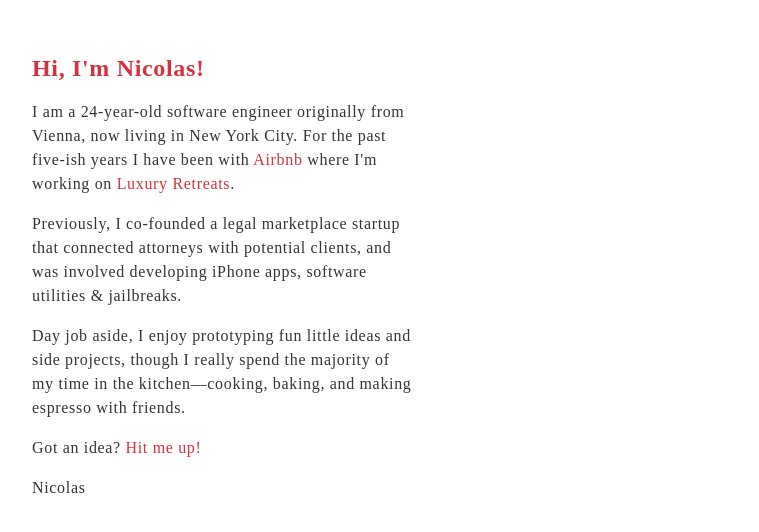
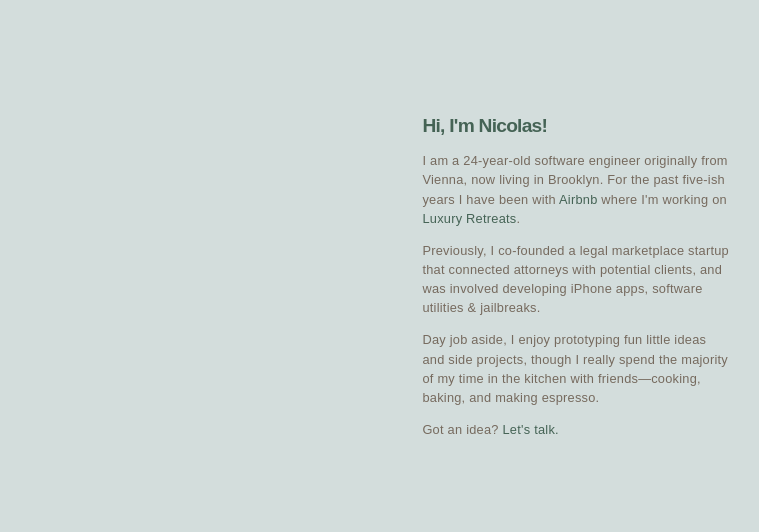
Before and after one commit to nhaunold/nhaunold.github.io, a plain HTML site: page index.html in a window 1280 px wide. Shown: the part 124-656 px from the top of the page, without its empty margins (64-823 px from the left). Drawn offline with Linux system fonts and the light colour scheme.

Commit message:
refresh 2020

```diff
--- a/index.html
+++ b/index.html
@@ -10,11 +10,10 @@
   </head>
   <body>
     <main>
-      <h1>Nicolas Haunold</h1>
       <h2>Hi, I'm Nicolas!</h2>
       <p>
         I am a 24-year-old software engineer originally from Vienna, now living
-        in New York City. For the past five-ish years I have been with
+        in Brooklyn. For the past five-ish years I have been with
         <a href="https://airbnb.com">Airbnb</a> where I'm working on
         <a href="https://www.luxuryretreats.com">Luxury Retreats</a>.
       </p>
@@ -25,11 +24,10 @@
       </p>
       <p>
         Day job aside, I enjoy prototyping fun little ideas and side projects,
-        though I really spend the majority of my time in the kitchen—cooking,
-        baking, and making espresso with friends.
+        though I really spend the majority of my time in the kitchen with friends—cooking,
+        baking, and making espresso.
       </p>
-      <p>Got an idea? <a href="mailto:nicolas@haunold.me">Hit me up!</a></p>
-      <p>Nicolas</p>
+      <p>Got an idea? <a href="mailto:nicolas@haunold.me">Let's talk.</a></p>
     </main>
   </body>
 </html>
--- a/style.css
+++ b/style.css
@@ -1,19 +1,20 @@
 :root {
-  --color-primary: #fff;
-  --color-secondary: #d53140;
-  --color-tertiary: #343434;
+  --color-primary: #D3DDDC;
+  --color-secondary: #456355;
+  --color-tertiary: #766a5e;
 }
 
 body {
   margin: 0;
   padding: 0;
-  font-family: "Baskerville", serif;
-  font-size: 1em;
+  font-family: "Futura", sans-serif;
+  font-size: 0.8em;
   line-height: 1.5em;
   background: var(--color-primary);
   display: flex;
   height: 100vh;
-  letter-spacing: 0.5pt;
+  letter-spacing: 0.25px;
+  -webkit-font-smoothing: antialiased;
 }
 
 a {
@@ -24,28 +25,19 @@ a {
 }
 
 a:hover {
-  border-bottom: 1px solid var(--color-secondary);
-}
-
-h1 {
-  display: none;
+  background: var(--color-secondary);
+  color: var(--color-primary);
 }
 
 h2 {
   color: var(--color-secondary);
+  letter-spacing: -0.75px;
 }
 
 main {
   width: 24em;
-  margin: auto 0;
+  margin: auto;
   padding: 1em 6em;
-}
-
-@media only screen and (max-width: 940px) {
-  main {
-    margin: auto;
-    padding: 1em 2em;
-  }
 }
 
 p {
```
